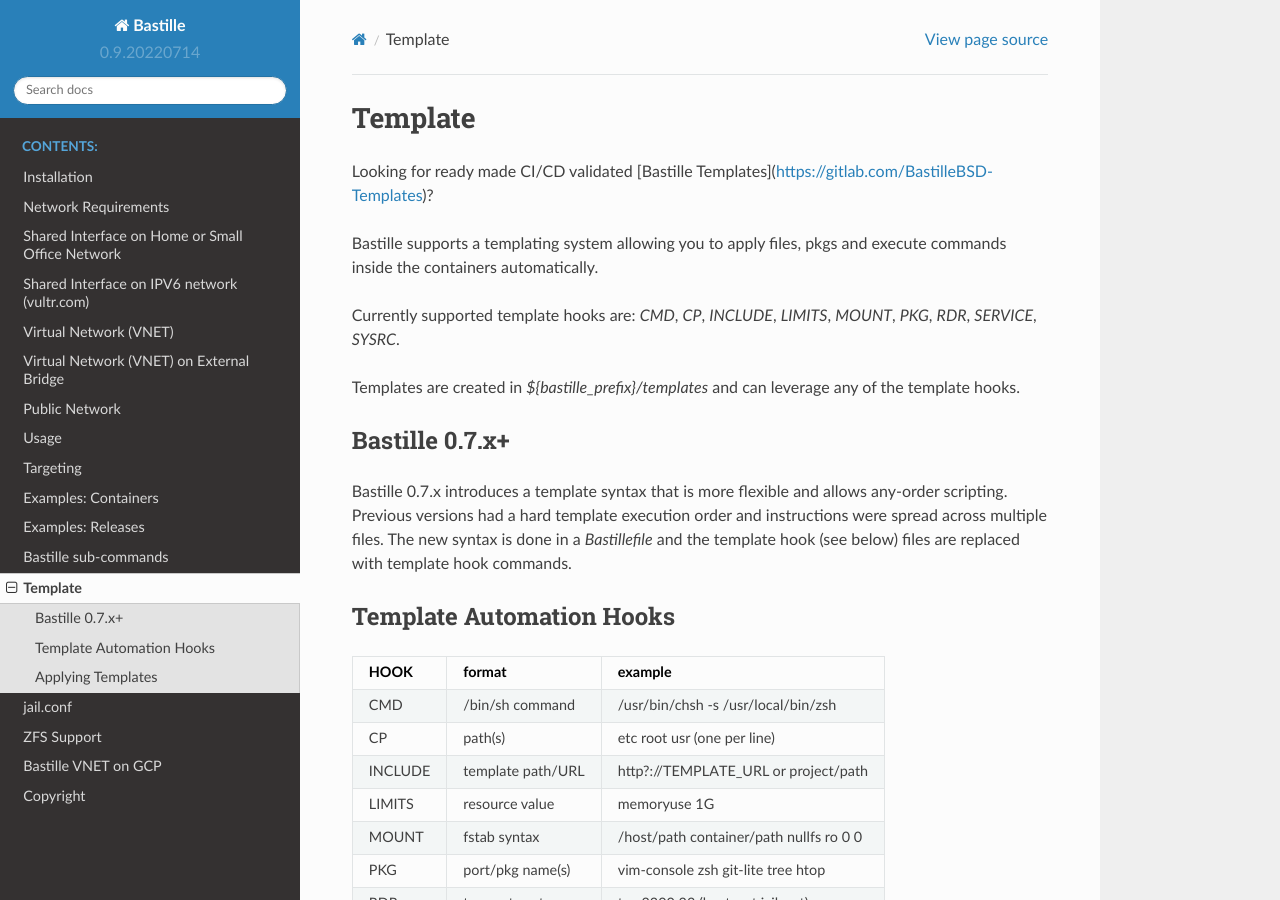
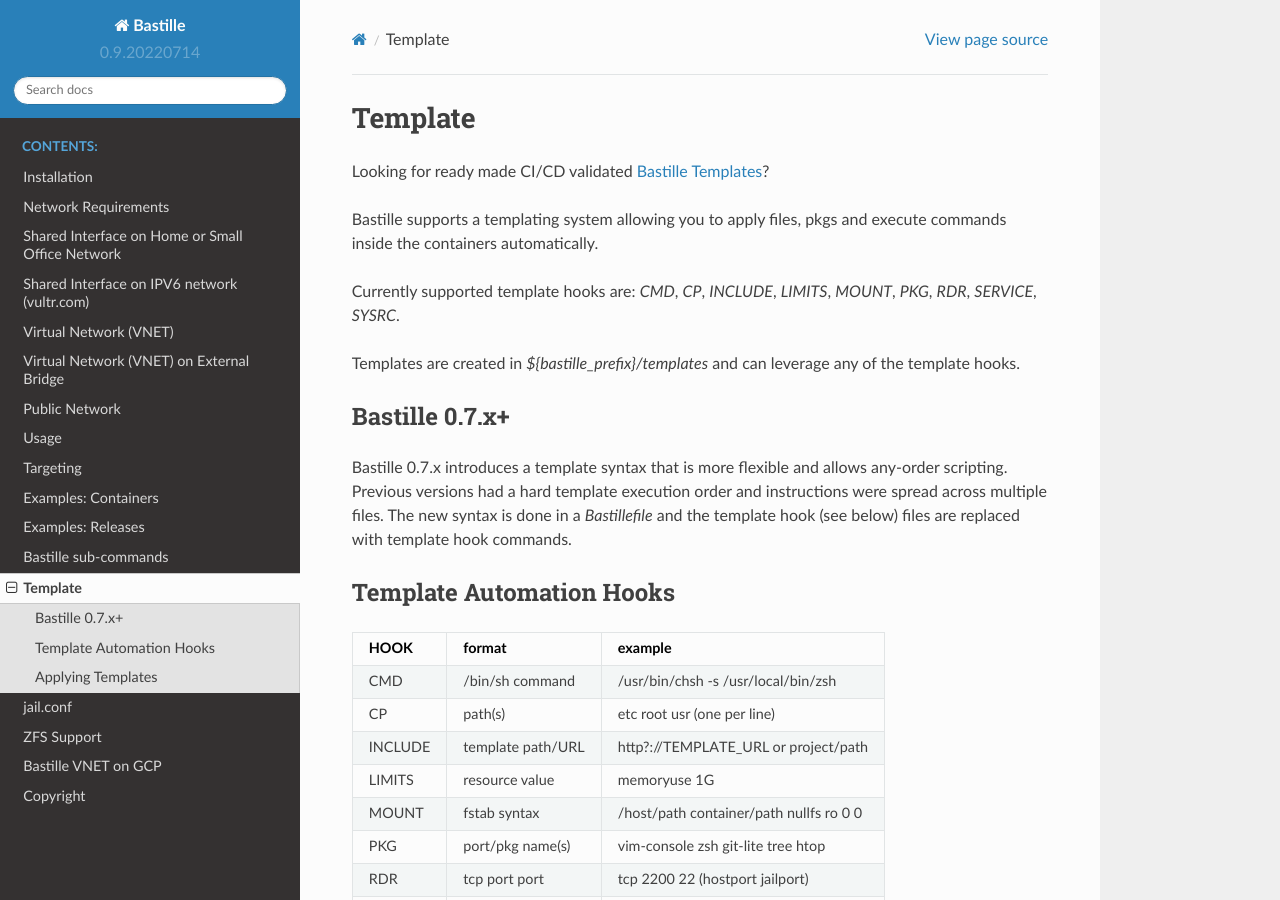
Before and after one commit to BastilleBSD/bastille, a Sphinx documentation site: the page built from docs/chapters/template.rst, in a window 1280 px wide and 900 px high. Built offline with Sphinx 7.4.7 and the Read the Docs theme 2.0.0, drawn with Linux system fonts in a browser that asks for light colours; part of the change alters nothing that is shown.

Commit message:
Fix link

```diff
--- a/docs/chapters/template.rst
+++ b/docs/chapters/template.rst
@@ -1,8 +1,7 @@
 ========
 Template
 ========
-Looking for ready made CI/CD validated [Bastille
-Templates](https://gitlab.com/BastilleBSD-Templates)?
+Looking for ready made CI/CD validated `Bastille Templates`_?
 
 Bastille supports a templating system allowing you to apply files, pkgs and
 execute commands inside the containers automatically.
@@ -139,3 +138,5 @@ directory names in the `bastille/templates` directory.
   Executing final command(s).
   chsh: user information updated
   Template Complete.
+
+.. _Bastille Templates: https://gitlab.com/BastilleBSD-Templates
```
